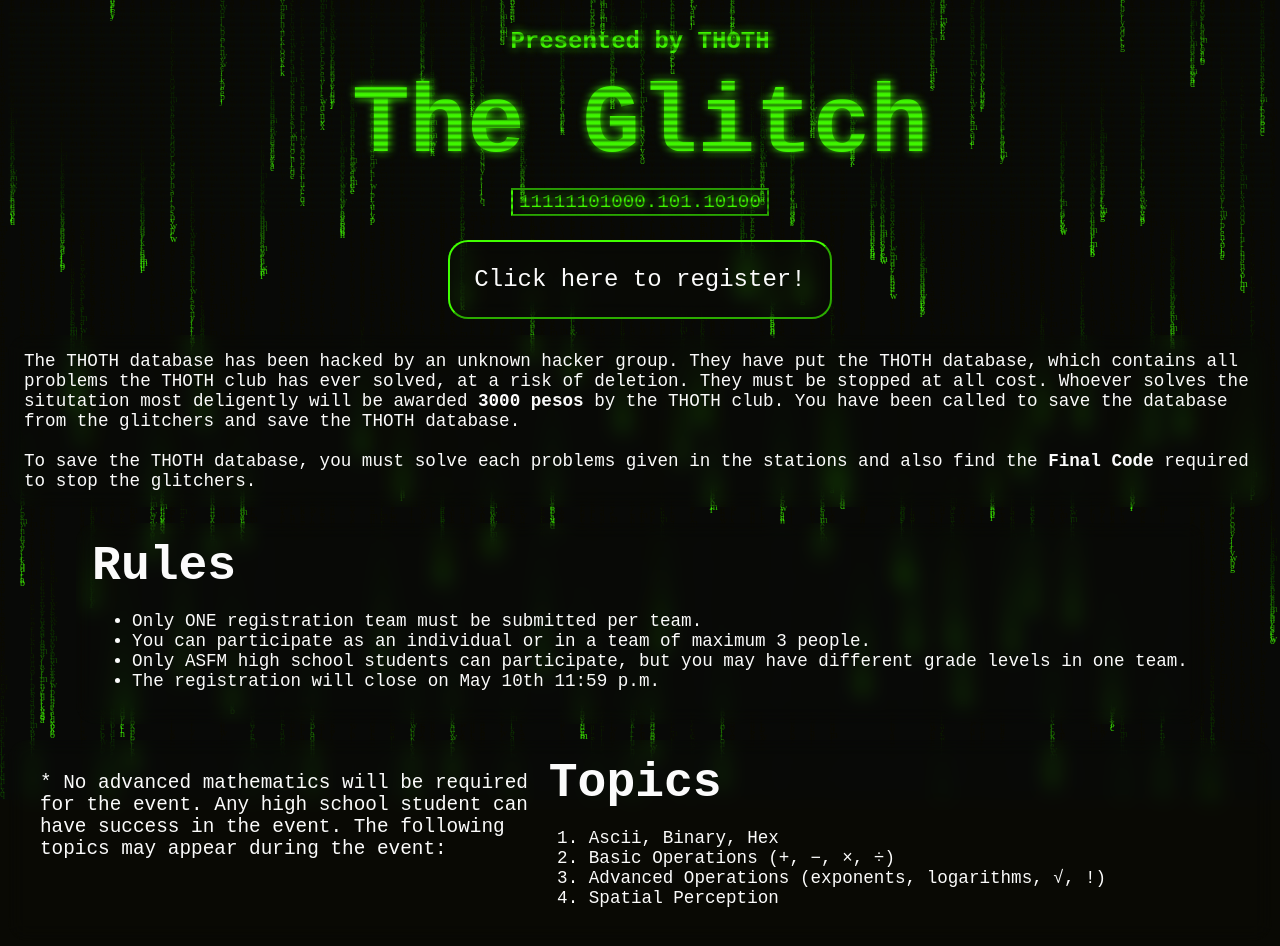
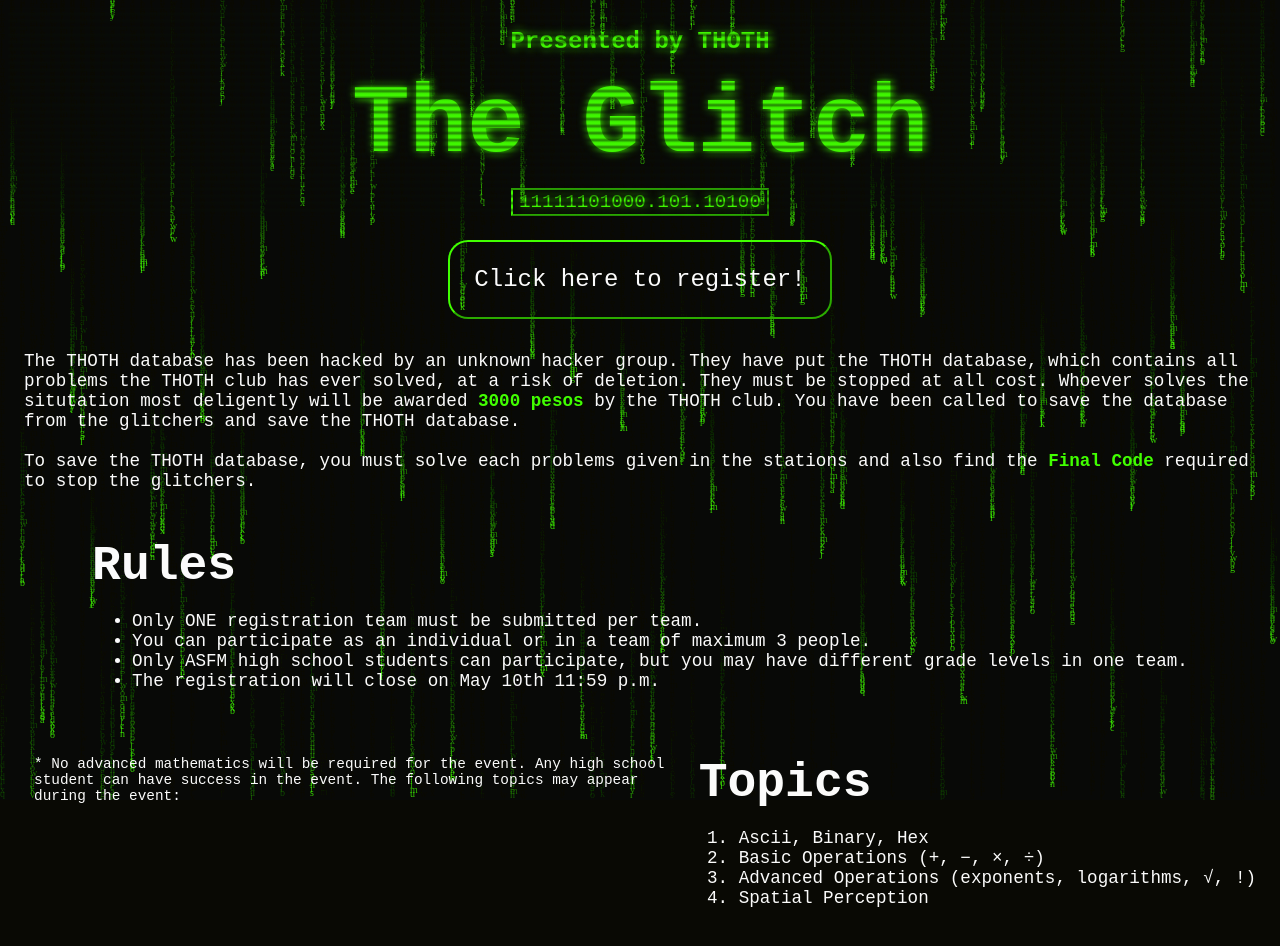
Before and after one commit to hydecnc/glitch, a SvelteKit app: page / in a window 1280 px wide. Shown: the top 946 px of the page. Built offline with nearby package versions, Linux system fonts and the light colour scheme.

Commit message:
minor fixes

```diff
--- a/src/lib/Terminal.svelte
+++ b/src/lib/Terminal.svelte
@@ -172,5 +172,6 @@ Good luck.`);
 		filter: drop-shadow(0 1px 3px);
 		text-shadow: 1px 0px 1px #04d9ff;
 		margin-right: 5em;
+		margin-bottom: 3em;
 	}
 </style>
--- a/src/routes/+page.svelte
+++ b/src/routes/+page.svelte
@@ -61,7 +61,7 @@
 		</ul>
 	</div>
 	<div class="desc-block desc-text">
-		<div class="desc-text block-desc">
+		<div class="block-desc">
 			* No advanced mathematics will be required for the event. Any high school student can have
 			success in the event. The following topics may appear during the event:
 		</div>
@@ -82,6 +82,11 @@
 		font-size: 6rem;
 		margin-top: 0;
 		margin-bottom: 0;
+	}
+
+	strong {
+		color: rgb(var(--primary-color));
+		font-weight: bolder;
 	}
 
 	button {
@@ -158,14 +163,34 @@
 		align-items: center;
 		flex-direction: column;
 		gap: 1em;
+		animation: content-fade-in 4.0s ease forwards;
+	}
+
+	@keyframes content-fade-in {
+		from {
+			opacity: 0;
+		}
+		to {
+			opacity: 1;
+		}
 	}
 
 	.desc-block {
 		display: flex;
 	}
 
+	@media (max-width: 600px) {
+		.desc-block {
+			flex-direction: column;
+		}
+	}
+
 	.block-desc {
-		max-width: 40%;
+		flex: 1;
+		font-size: 0.9rem;
+		padding-left: 10px;
+		padding-right: 10px;
+		margin-bottom: 1em;
 	}
 
 	.desc-text {
```
